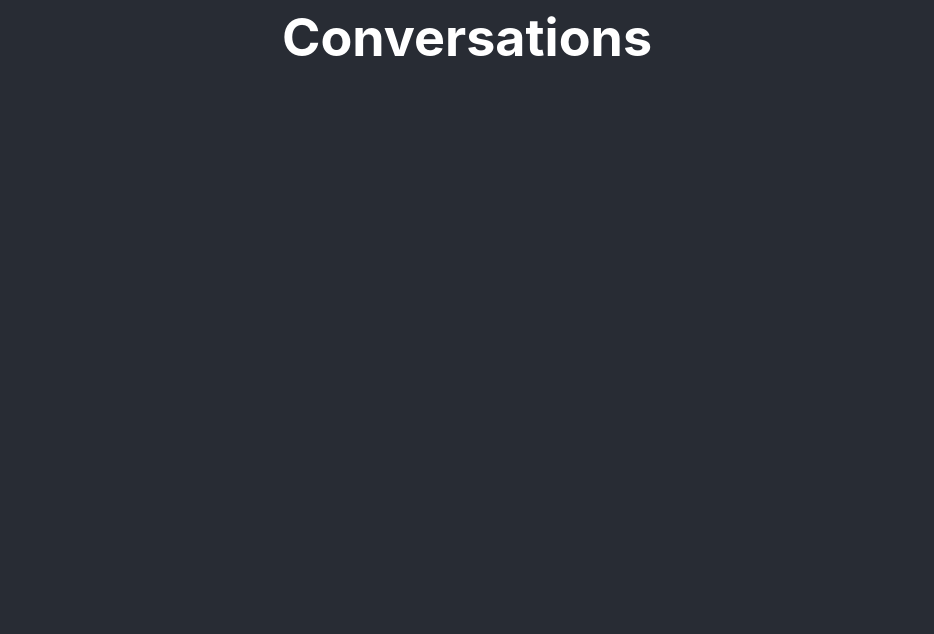
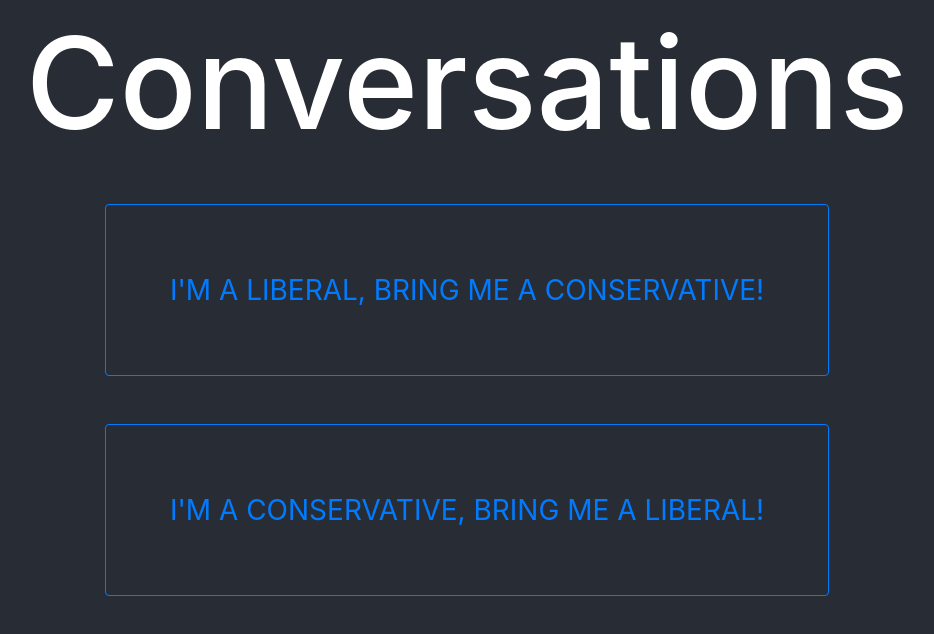
Before and after one commit to yuriybash/political-roulette, a React (Create React App) app in the folder client/: page / in a window 1280 px wide. Shown: the top 634 px of the page, without its empty margins (173-1107 px from the left). Built offline with nearby package versions, Linux system fonts and the light colour scheme; no server answers.

Commit message:
finishes basic html, ready for videochatting

```diff
--- a/client/package.json
+++ b/client/package.json
@@ -3,9 +3,11 @@
   "version": "0.1.0",
   "private": true,
   "dependencies": {
+    "bootstrap": "^4.1.3",
     "react": "^16.5.2",
     "react-dom": "^16.5.2",
-    "react-scripts": "2.0.4"
+    "react-scripts": "2.0.4",
+    "reactstrap": "^6.5.0"
   },
   "scripts": {
     "start": "react-scripts start",
--- a/client/src/App.css
+++ b/client/src/App.css
@@ -1,5 +1,10 @@
+html,
+body,
+root,
 .App {
   text-align: center;
+  height: 100%;
+  background-color: #282c34;
 }
 
 .App-logo {
@@ -8,8 +13,7 @@
 }
 
 .App-header {
-  background-color: #282c34;
-  min-height: 100vh;
+  min-height: 10vh;
   display: flex;
   flex-direction: column;
   align-items: center;
@@ -26,4 +30,19 @@
   position:absolute;
   top:0;
   margin-top: 0.5%;
+  font-size: 16vh;
 }
+
+.user_selection {
+  position: absolute;
+  top: 50%;
+  left: 50%;
+  transform: translate(-50%, -50%);
+  width:100%;
+}
+
+.btn {
+  margin: 3vh;
+  font-size: 28px;
+  padding: 5%;
+}
--- a/client/src/App.js
+++ b/client/src/App.js
@@ -1,6 +1,23 @@
 import React, { Component } from 'react';
-import logo from './logo.svg';
 import './App.css';
+import { Button } from 'reactstrap';
+import { PageHeader } from 'reactstrap';
+
+class UserSelection extends React.Component {
+
+    test(){
+        alert("works!");
+    }
+
+    render() {
+        return (
+            <div>
+                <Button onClick={this.test} outline color="primary">I'M A LIBERAL, BRING ME A CONSERVATIVE!</Button>{' '}
+                <Button onClick={this.test} outline color="primary">I'M A CONSERVATIVE, BRING ME A LIBERAL!</Button>{' '}
+            </div>
+        );
+    }
+}
 
 
 class App extends Component {
@@ -29,8 +46,10 @@ class App extends Component {
       <div className="App">
         <header className="App-header">
           <h1 className="App-title">Conversations</h1>
-          {/*<p className="App-intro">{this.state.response}</p>*/}
         </header>
+          <div className="user_selection">
+              <UserSelection/>
+          </div>
       </div>
     );
   }
--- a/client/src/index.js
+++ b/client/src/index.js
@@ -1,6 +1,7 @@
 import React from 'react';
 import ReactDOM from 'react-dom';
 import './index.css';
+import 'bootstrap/dist/css/bootstrap.css';
 import App from './App';
 import * as serviceWorker from './serviceWorker';
 
--- a/package.json
+++ b/package.json
@@ -7,7 +7,11 @@
     "dev": "concurrently --kill-others-on-fail \"yarn server\" \"yarn client\""
   },
   "dependencies": {
-    "express": "^4.16.2"
+    "bootstrap": "^4.1.3",
+    "express": "^4.16.2",
+    "react": "^16.5.2",
+    "react-dom": "^16.5.2",
+    "reactstrap": "^6.5.0"
   },
   "devDependencies": {
     "concurrently": "^3.5.0"
```
Also changed, not shown: 2 other files (tests, documents, lock files or other folders).
